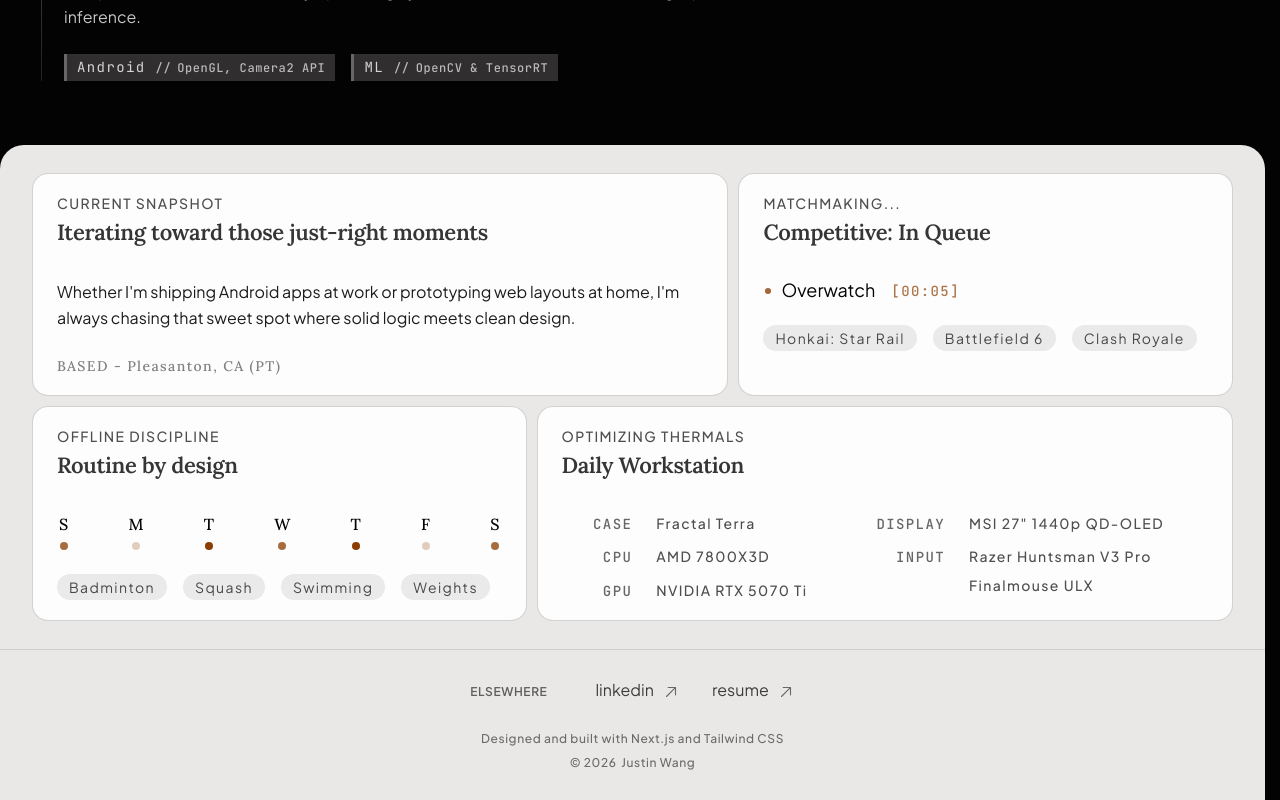
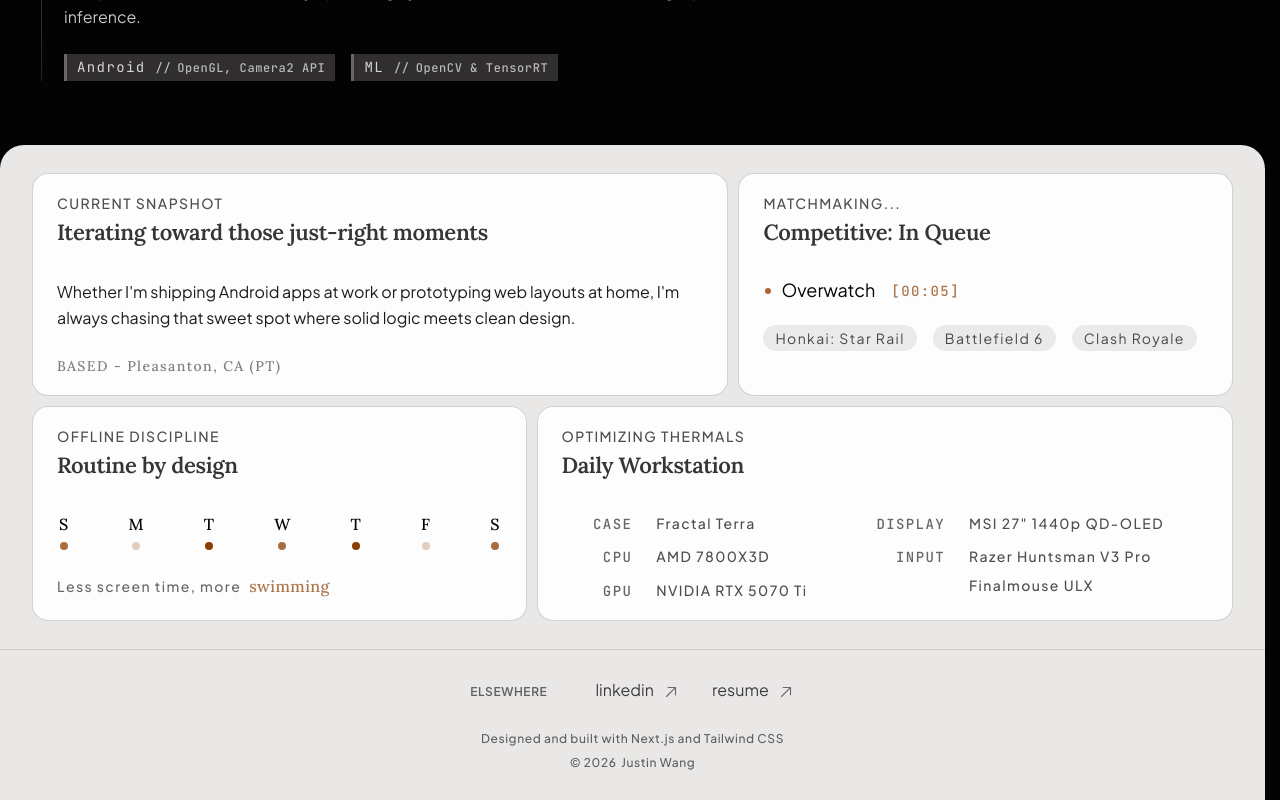
Before and after one commit to jwang9228/personal-site, a Next.js app: page / in a window 1280 px wide. Shown: the part 1757-2557 px from the top of the page. Built offline with nearby package versions, Linux system fonts and the light colour scheme.

Commit message:
Replace pill list in activities section with animated rotating words

```diff
--- a/src/app/components/about/Active.tsx
+++ b/src/app/components/about/Active.tsx
@@ -1,7 +1,20 @@
-import { ACTIVE_INTENSITY_HEATMAP, ACTIVE_ACTIVITIES } from '@/app/lib/constants';
-import PillList from '../utils/PillList';
+'use client';
+import { useState, useEffect } from 'react';
+import { motion, AnimatePresence } from 'motion/react';
+import { ACTIVE_ACTIVITIES, ACTIVE_INTENSITY_HEATMAP, ACTIVE_STATEMENT } from '@/app/lib/constants';
 
 export default function Active() {
+  const [activityIndex, setActivityIndex] = useState(0);
+
+  useEffect(() => {
+    // Rotate activity word every 2.5 seconds
+    const timer = setInterval(() => {
+      setActivityIndex((prev) => (prev + 1) % ACTIVE_ACTIVITIES.length);
+    }, 2500);
+
+    return () => clearInterval(timer);
+  }, []);
+
   return (
     <section className='flex flex-col gap-6'>
       <ul className='flex justify-between px-0.5'>
@@ -17,7 +30,26 @@ export default function Active() {
           </li>
         ))}
       </ul>
-      <PillList items={ACTIVE_ACTIVITIES} />
+
+      <p className='text-xs text-background/60 leading-relaxed'>
+        {ACTIVE_STATEMENT}
+
+        <span className='inline-block relative pl-2'>
+        <AnimatePresence mode='popLayout'>
+          <motion.span
+            key={ACTIVE_ACTIVITIES[activityIndex]}
+            initial={{ y: 15, opacity: 0 }}
+            animate={{ y: 0, opacity: 1 }}
+            exit={{ y: -15, opacity: 0 }}
+            transition={{ ease: 'easeInOut', duration: 0.3 }}
+            className='inline-block text-sm text-accent-dark/70 tracking-wide
+              font-accent font-medium lowercase'
+          >
+            {ACTIVE_ACTIVITIES[activityIndex]}
+          </motion.span>
+        </AnimatePresence>
+      </span>
+      </p>
     </section>
   )
 }
--- a/src/app/components/navigation/Footer.tsx
+++ b/src/app/components/navigation/Footer.tsx
@@ -6,7 +6,7 @@ import Link from 'next/link';
 export default function Footer() {
   return (
     <footer className='flex flex-col tablet:items-center border-t border-primary-muted/25
-      gap-7 layout-px layout-py'>
+      gap-7 px-6 tablet:layout-px layout-py'>
       <div className='flex justify-between items-baseline gap-x-12'>
         <span className='text-micro text-background/60 font-semibold uppercase'>
           {FOOTER_NAV.label}
@@ -31,7 +31,7 @@ export default function Footer() {
         </nav>
       </div>
       <div className='flex flex-col gap-y-1.5
-        text-micro text-background/55 tablet:text-center'>
+        text-micro text-background/60 tablet:text-center'>
         {DESIGN_STATEMENT}
         <span>
           {COPYRIGHT} <span className='pl-0.5'>{DEV_NAME}</span>
--- a/src/app/lib/constants.tsx
+++ b/src/app/lib/constants.tsx
@@ -129,8 +129,10 @@ export const ACTIVE_INTENSITY_HEATMAP: DayIntensityMapping[] = [
   { dayLabel: 'S', intensityClass: 'opacity-75' }
 ];
 
+export const ACTIVE_STATEMENT = 'Less screen time, more';
+
 export const ACTIVE_ACTIVITIES = [
-  'Badminton', 'Squash', 'Swimming', 'Weights'
+  'Badminton', 'Squash', 'Swimming', 'Running', 'Weights'
 ];
 
 /* Games Section */
--- a/tsconfig.json
+++ b/tsconfig.json
@@ -16,7 +16,7 @@
     "moduleResolution": "bundler",
     "resolveJsonModule": true,
     "isolatedModules": true,
-    "jsx": "react-jsx",
+    "jsx": "preserve",
     "plugins": [
       {
         "name": "next"
```
